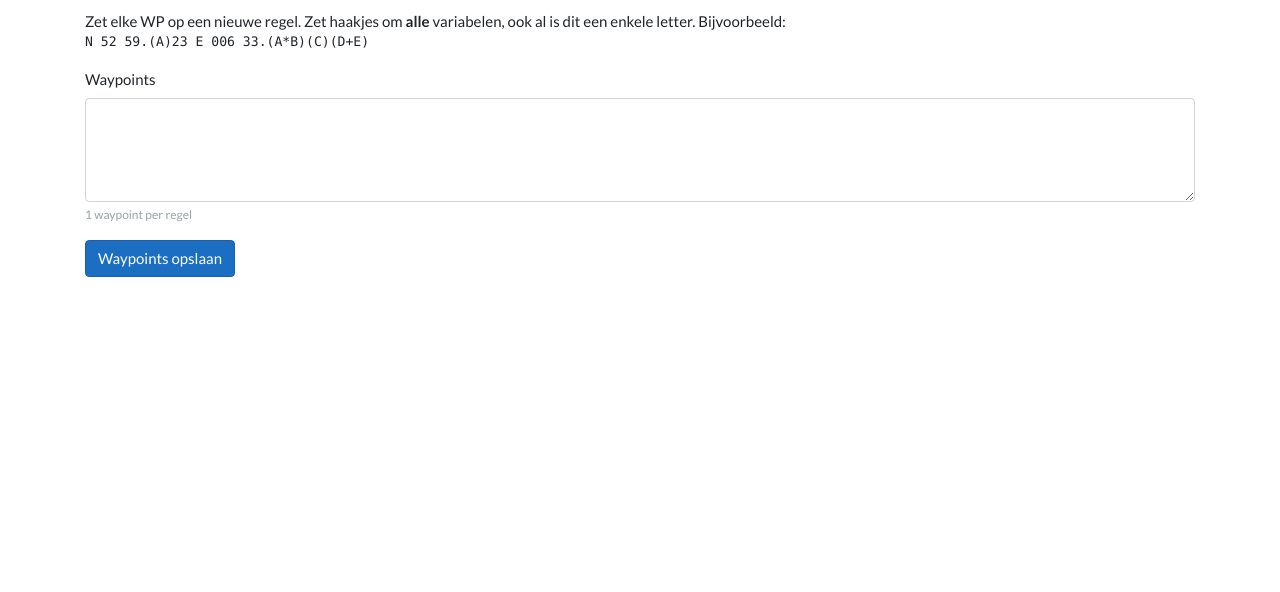
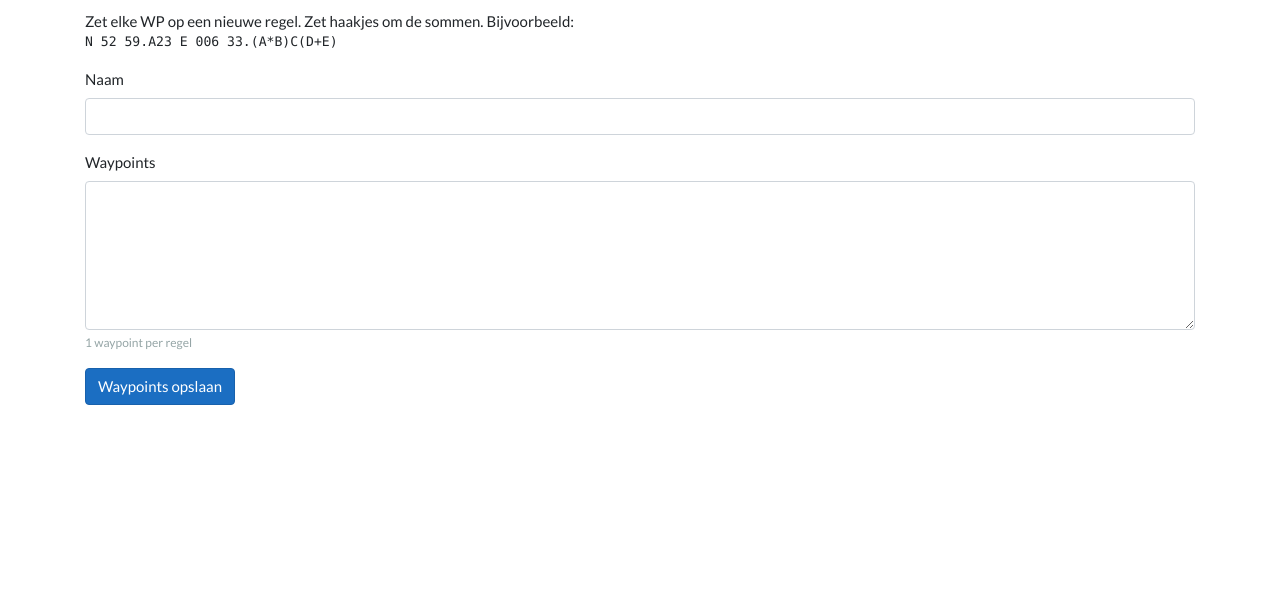
Before and after one commit to niekp/GeocachingToolbelt, an ASP.NET Core app: template GeocachingToolbelt/Views/Formula/Waypoints.cshtml in a window 1280 px wide. Shown: the part 71-663 px from the top of the page. Run offline with ASP.NET Core 8, Linux system fonts and the light colour scheme; the template is opened without the code that fills it, so the values that code supplies are empty; some libraries are stand-ins or nearby versions.

Commit message:
Make it positble to change the name of a multi

```diff
--- a/GeocachingToolbelt/Controllers/FormulaController.cs
+++ b/GeocachingToolbelt/Controllers/FormulaController.cs
@@ -71,7 +71,7 @@ namespace GeocachingToolbelt.Controllers
 
         [HttpPost]
         [Route("SaveWaypoints")]
-        public IActionResult SaveWaypoints(string guid, string waypoints)
+        public IActionResult SaveWaypoints(string guid, string name, string waypoints)
         {
             var multi = GetMulti(guid);
             if (!(multi is Multi))
@@ -79,6 +79,7 @@ namespace GeocachingToolbelt.Controllers
                 return RedirectToAction("Index");
             }
 
+            multi.Name = name;
             var newWaypoints = Regex.Split(Regex.Replace(waypoints, "^[,\r\n]+|[,\r\n]+$", ""), "[,\r\n]+");
 
             // Remove all waypoints and readd to lazily keep the order
--- a/GeocachingToolbelt/Views/Formula/Waypoints.cshtml
+++ b/GeocachingToolbelt/Views/Formula/Waypoints.cshtml
@@ -5,16 +5,21 @@
 }
 <h1>@Model.Name</h1>
 <div class="mb-3">
-    Zet elke WP op een nieuwe regel. Zet haakjes om <strong>alle</strong> variabelen, ook al is dit een enkele letter.
-    Bijvoorbeeld: <pre>N 52 59.(A)23 E 006 33.(A*B)(C)(D+E)</pre>
+    Zet elke WP op een nieuwe regel. Zet haakjes om de sommen.
+    Bijvoorbeeld: <pre>N 52 59.A23 E 006 33.(A*B)C(D+E)</pre>
 </div>
 
 <form asp-action="SaveWaypoints">
     <input type="hidden" name="guid" value="@Model.GUID" />
 
     <div class="form-group">
+        <label for="name">Naam</label>
+        <input type="text" class="form-control" name="name" id="name" value="@Model.Name" />
+    </div>
+
+    <div class="form-group">
         <label for="waypoints">Waypoints</label>
-        <textarea class="form-control" name="waypoints" id="waypoints" rows="4" aria-describedby="coordHelp">@string.Join(Environment.NewLine, Model.Waypoints.OrderBy(wp => wp.Number).Select(wp => wp.Coordinate))</textarea>
+        <textarea class="form-control" name="waypoints" id="waypoints" rows="6" aria-describedby="coordHelp">@string.Join(Environment.NewLine, Model.Waypoints.OrderBy(wp => wp.Number).Select(wp => wp.Coordinate))</textarea>
         <small id="coordHelp" class="form-text text-muted">1 waypoint per regel</small>
     </div>
 
```
